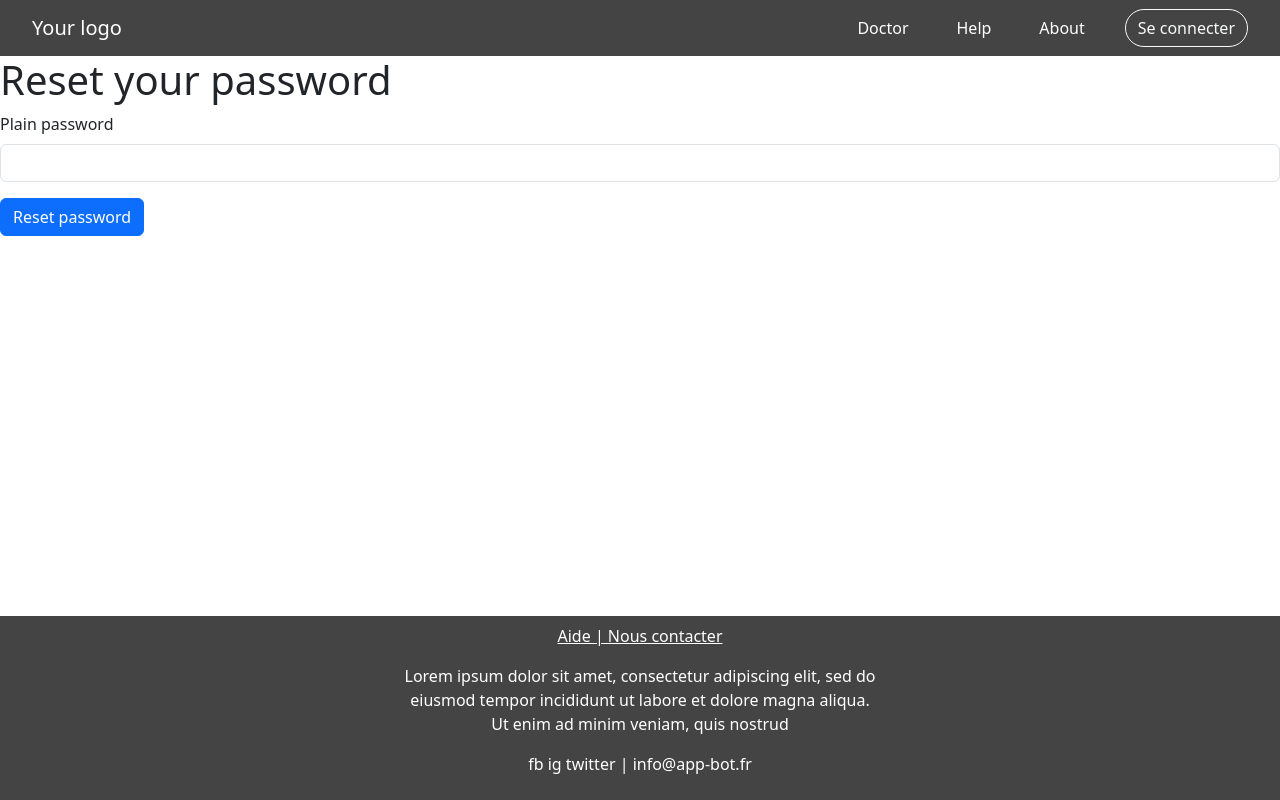
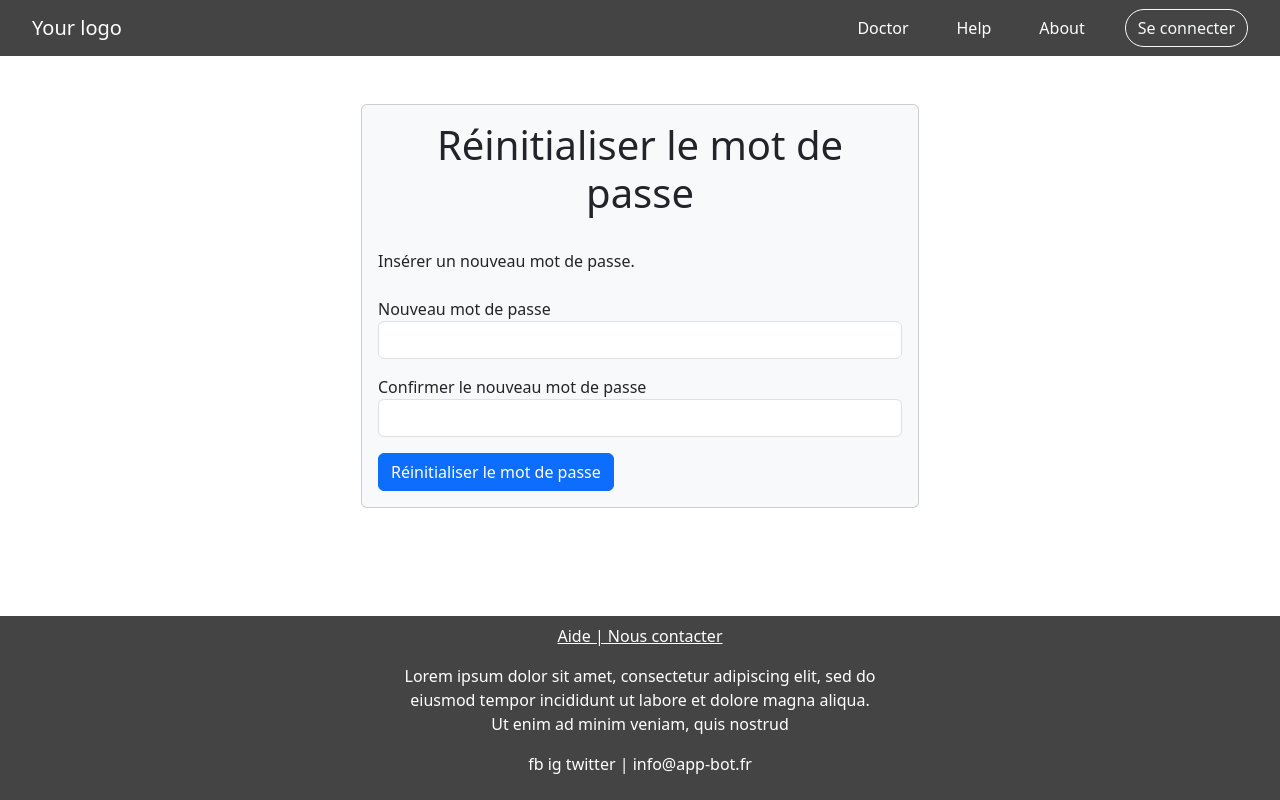
Before and after one commit to mustaphaboudouch/talkspace, a Symfony app: template templates/reset_password/reset.html.twig in a window 1280 px wide. Run offline with Twig, Linux system fonts and the light colour scheme; the template is opened without the code that fills it, so the values that code supplies are empty; form fields are guessed from the names that the template uses; some libraries are stand-ins or nearby versions.

Commit message:
feat add reset_password page

```diff
--- a/templates/reset_password/reset.html.twig
+++ b/templates/reset_password/reset.html.twig
@@ -3,10 +3,29 @@
 {% block title %}Reset your password{% endblock %}
 
 {% block body %}
-    <h1>Reset your password</h1>
-
-    {{ form_start(resetForm) }}
-        {{ form_row(resetForm.plainPassword) }}
-        <button class="btn btn-primary">Reset password</button>
-    {{ form_end(resetForm) }}
+    <div class="container my-5">
+        <div class="col-6 offset-3">
+            <div class="card bg-light" style= "margin-top: 15px; margin-bottom: 15px;">
+                <div class="card-body">
+                    <h1 class="text-center">Réinitialiser le mot de passe</h1><br>
+                    Insérer un nouveau mot de passe.<br><br>
+                    <form>
+                        <div class="form-group">
+                            <div class="mb-3">
+                                <label for="password">Nouveau mot de passe</label>
+                                <input type="password" class="form-control" id="password">
+                            </div>
+                        </div>
+                        <div class="form-group">
+                            <div class="mb-3">
+                                <label for="confirmPassword">Confirmer le nouveau mot de passe</label>
+                                <input type="password" class="form-control" id="confirmPassword">
+                            </div>
+                        </div>
+                        <button type="submit" class="btn btn-primary btn-block">Réinitialiser le mot de passe</button>
+                    </form>
+                </div>
+            </div>
+        </div>
+    </div>
 {% endblock %}
```
